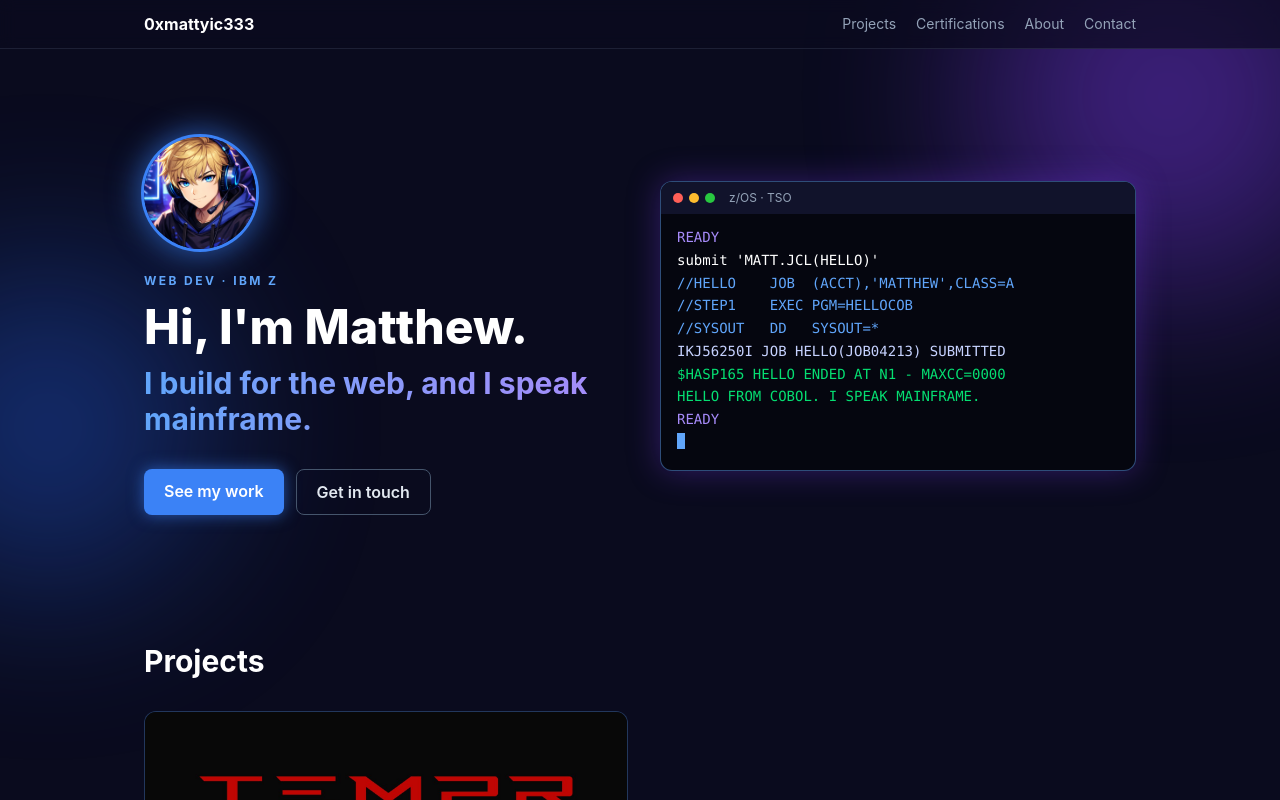
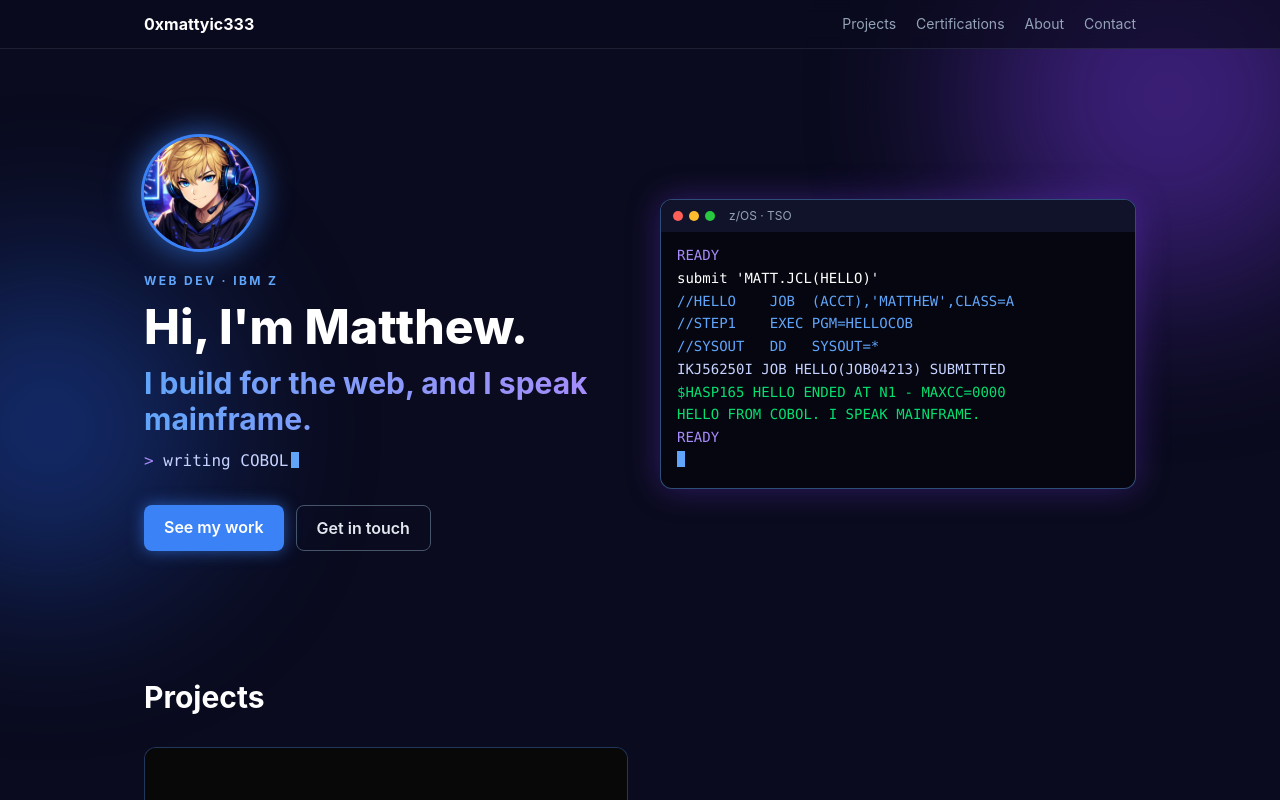
Before and after one commit to 0xmattyic333/0xmattyic333.github.io, a React (Vite) app: page / in a window 1280 px wide. Shown: the top 800 px of the page. Built offline with nearby package versions, Linux system fonts and the light colour scheme.

Commit message:
feat: add typing line to hero
Co-Authored-By: Claude Opus 5.5 <noreply@anthropic.com>

```diff
--- a/src/components/Hero.tsx
+++ b/src/components/Hero.tsx
@@ -1,5 +1,14 @@
 import Section from './Section'
 import Terminal from './Terminal'
+import TypingLine from './TypingLine'
+
+// Defined outside the component so the array isn't recreated (and the typing restarted) on every render.
+const phrases = [
+  'building React apps',
+  'writing COBOL & REXX',
+  'automating z/OS with Ansible',
+  'deploying smart contracts',
+]
 import { focusRing } from './styles'
 
 function Hero() {
@@ -25,6 +34,7 @@ function Hero() {
             <p className="mt-2 bg-gradient-to-r from-neon-sky to-neon-violet bg-clip-text text-2xl font-bold text-transparent sm:text-3xl">
               I build for the web, and I speak mainframe.
             </p>
+            <TypingLine phrases={phrases} />
             <div className="mt-8 flex flex-wrap justify-center gap-3 md:justify-start">
               <a
                 href="#projects"
--- /dev/null
+++ b/src/components/TypingLine.tsx
@@ -0,0 +1,64 @@
+import { useEffect, useState } from 'react'
+import { usePrefersReducedMotion } from '../lib/motion'
+
+const TYPE_MS = 60
+const HOLD_MS = 1400
+const ERASE_MS = 30
+
+type TypingLineProps = {
+  phrases: string[]
+}
+
+// Types a phrase, holds it, erases it, then moves to the next one, forever.
+function TypingLine({ phrases }: TypingLineProps) {
+  const reducedMotion = usePrefersReducedMotion()
+  const [text, setText] = useState('')
+
+  useEffect(() => {
+    if (reducedMotion) return
+    let timer: ReturnType<typeof setTimeout>
+    let index = 0 // which phrase
+    let length = 0 // how many of its characters are showing
+    let erasing = false
+
+    function tick() {
+      const phrase = phrases[index]
+      if (!erasing && length < phrase.length) {
+        length += 1
+        timer = setTimeout(tick, TYPE_MS)
+      } else if (!erasing) {
+        erasing = true
+        timer = setTimeout(tick, HOLD_MS)
+      } else if (length > 0) {
+        length -= 1
+        timer = setTimeout(tick, ERASE_MS)
+      } else {
+        erasing = false
+        index = (index + 1) % phrases.length
+        timer = setTimeout(tick, TYPE_MS)
+      }
+      setText(phrases[index].slice(0, length))
+    }
+
+    tick()
+    return () => clearTimeout(timer)
+  }, [reducedMotion, phrases])
+
+  return (
+    <p className="mt-3 font-mono text-sm text-indigo-200 sm:text-base">
+      {/* The animated text is hidden from screen readers so they don't read every keystroke. */}
+      <span aria-hidden="true">
+        <span className="text-neon-violet">&gt; </span>
+        {reducedMotion ? phrases[0] : text}
+        <span className="ml-0.5 inline-block h-4 w-2 translate-y-0.5 bg-neon-sky motion-safe:animate-pulse" />
+      </span>
+      {phrases.map((phrase) => (
+        <span key={phrase} className="sr-only">
+          {phrase}
+        </span>
+      ))}
+    </p>
+  )
+}
+
+export default TypingLine
```
Also changed, not shown: 1 other file (tests, documents, lock files or other folders).
